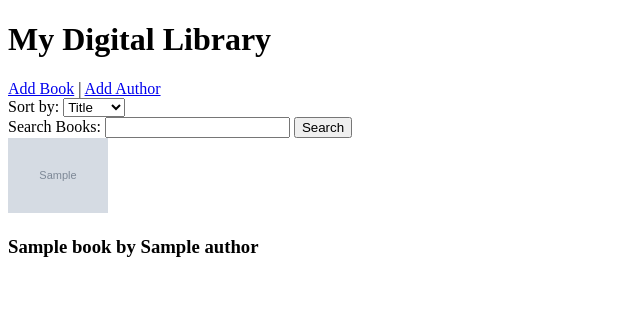
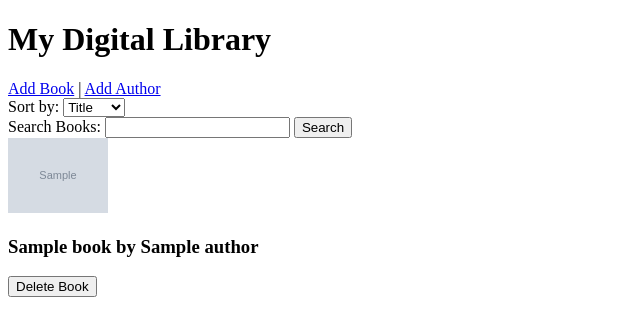
Before and after one commit to Helvanljar/Book-Alchemy, a Flask app: template template/home.html in a window 1280 px wide. Shown: the top 336 px of the page, without its empty margins (0-640 px from the left). Run offline with Flask 3, Linux system fonts and the light colour scheme; the template is opened without the code that fills it: most values are stand-ins (such as "Sample title", 1, 10 or a date in 2020); grey boxes marked "Sample" are stand-in pictures; parts of the project's set-up code (start-up, migrations or seed data) failed here and were passed over.

Commit message:
delete book option

```diff
--- a/app.py
+++ b/app.py
@@ -79,6 +79,25 @@ def add_book():
     return render_template('add_book.html', authors=authors)
 
 
+@app.route('/book/<int:book_id>/delete', methods=['POST'])
+def delete_book(book_id):
+    book = Book.query.get_or_404(book_id)
+    author_id = book.author_id
+    db.session.delete(book)
+    db.session.commit()
+
+    # Check if author has other books
+    if not Book.query.filter_by(author_id=author_id).count():
+        author = Author.query.get(author_id)
+        db.session.delete(author)
+        db.session.commit()
+        flash(f'Book "{book.title}" and author "{author.name}" deleted successfully!', 'success')
+    else:
+        flash(f'Book "{book.title}" deleted successfully!', 'success')
+
+    return redirect(url_for('home'))
+
+
 # Seed data (run once, then comment out)
 with app.app_context():
     if Author.query.count() == 0:
--- a/template/home.html
+++ b/template/home.html
@@ -47,6 +47,9 @@
           <img src="{{ book.cover_image }}" alt="Cover of {{ book.title }}" width="100">
         {% endif %}
         <h3>{{ book.title }} by {{ book.author.name }}</h3>
+        <form action="{{ url_for('delete_book', book_id=book.id) }}" method="POST" style="display:inline;">
+          <input type="submit" value="Delete Book">
+        </form>
       </div>
       {% endfor %}
     {% else %}
```
Also changed, not shown: data/library.sqlite (added).
